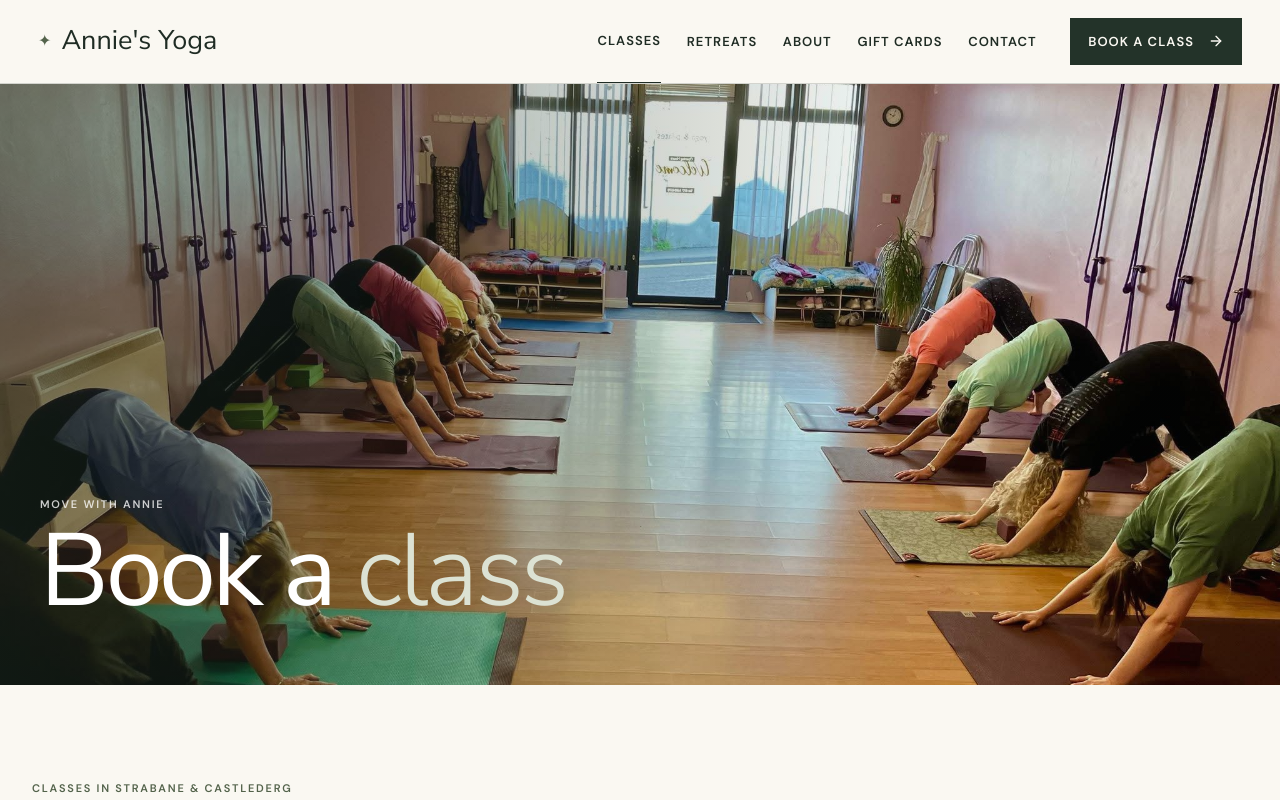
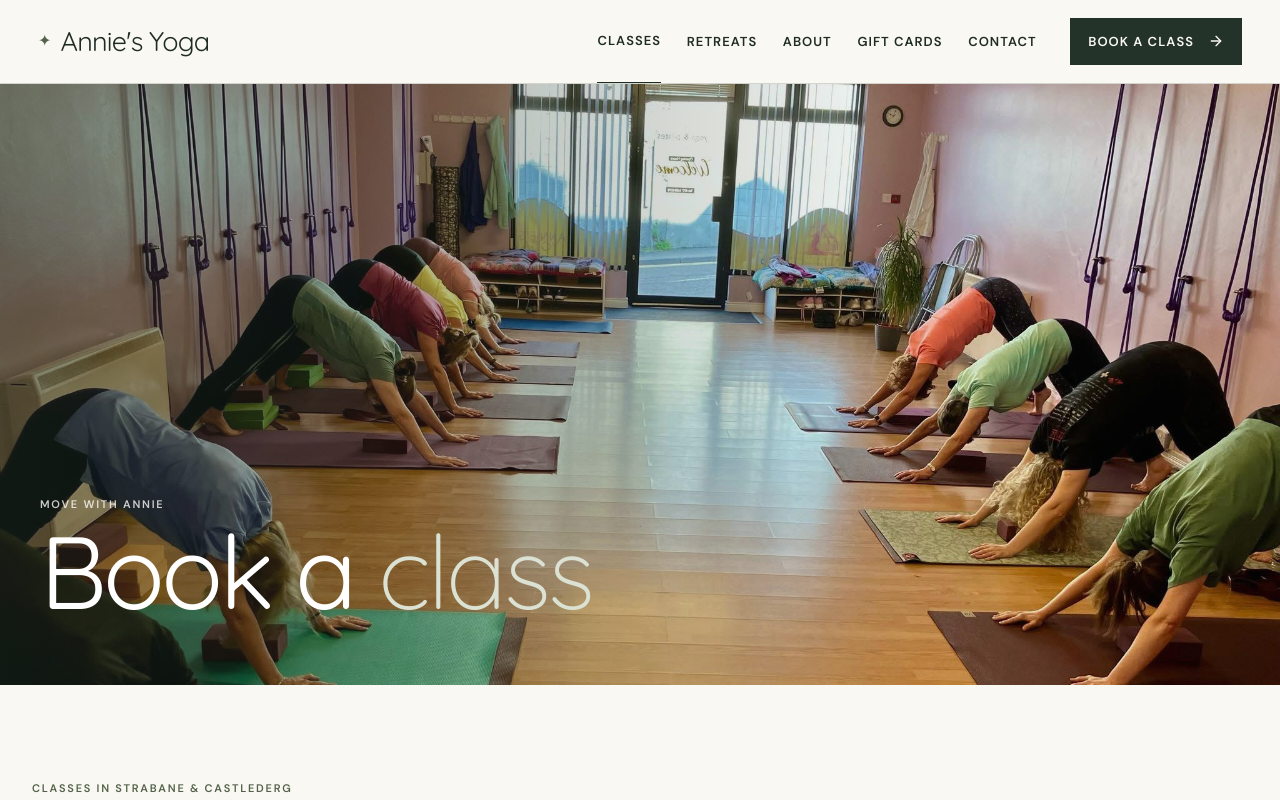
Before and after one commit to aliciaahunt/annies-yoga-website, a React (Vite) app: page /schedule in a window 1280 px wide. Shown: the top 800 px of the page. Built offline with nearby package versions, Linux system fonts and the light colour scheme.

Commit message:
Use rounded Yoga Off East inspired typography

```diff
--- a/src/styles/components.css
+++ b/src/styles/components.css
@@ -1,7 +1,7 @@
 .site { min-height: 100vh; overflow: hidden; }
 .section-shell { width: min(1240px, calc(100% - 80px)); margin: 0 auto; }
 .site-header { position: relative; z-index: 30; display: flex; align-items: center; min-height: 82px; padding: 0 38px; background: var(--paper); border-bottom: 1px solid var(--line); }
-.brand { display: flex; align-items: center; gap: 10px; margin-right: auto; font-family: var(--serif); font-size: 27px; }
+.brand { display: flex; align-items: center; gap: 10px; margin-right: auto; font-family: var(--serif); font-size: 27px; font-weight: 400; letter-spacing: -.03em; }
 .brand-flourish { color: var(--moss); font-family: var(--sans); font-size: 16px; }
 .site-nav { display: flex; align-items: center; gap: clamp(15px, 2vw, 32px); font-size: 13px; font-weight: 600; text-transform: uppercase; letter-spacing: .08em; }
 .site-nav > a:not(.nav-cta) { padding: 31px 0; }
@@ -14,7 +14,7 @@
 .hero > img { width: 100%; height: 100%; object-fit: cover; object-position: center 54%; }
 .hero-overlay { position: absolute; inset: 0; background: linear-gradient(90deg, rgba(20,35,26,.61), rgba(20,35,26,.08) 72%), linear-gradient(0deg, rgba(17,28,21,.22), transparent 45%); }
 .hero-content { position: absolute; inset: 0; display: flex; flex-direction: column; justify-content: center; align-items: flex-start; width: min(1240px, calc(100% - 80px)); margin: auto; }
-.hero h1 { max-width: 800px; margin: 14px 0 22px; font-family: var(--serif); font-size: clamp(72px, 8.2vw, 130px); line-height: .85; letter-spacing: -.035em; }
+.hero h1 { max-width: 800px; margin: 14px 0 22px; font-family: var(--serif); font-size: clamp(72px, 8.2vw, 130px); font-weight: 300; line-height: .9; letter-spacing: -.055em; }
 .hero h1 em { color: #dce2d3; }
 .hero-content > p:last-of-type { max-width: 530px; font-size: 18px; line-height: 1.7; }
 .eyebrow { margin-bottom: 16px; color: var(--moss); font-size: 11px; font-weight: 600; letter-spacing: .16em; text-transform: uppercase; }
--- a/src/styles/index.css
+++ b/src/styles/index.css
@@ -1,4 +1,4 @@
-@import url('https://fonts.googleapis.com/css2?family=DM+Sans:wght@400;500;600&family=Nunito+Sans:wght@300;400;500;600&display=swap');
+@import url('https://fonts.googleapis.com/css2?family=DM+Sans:wght@400;500;600&family=Quicksand:wght@300;400;500&display=swap');
 @import 'tailwindcss';
 @import './theme.css';
 @import './base.css';
--- a/src/styles/theme.css
+++ b/src/styles/theme.css
@@ -9,6 +9,6 @@
   --ink: #1f2c24;
   --muted: #657066;
   --line: rgba(35, 51, 41, 0.18);
-  --serif: 'Avenir Next', Avenir, 'Nunito Sans', sans-serif;
+  --serif: 'Quicksand', 'Avenir Next', Avenir, sans-serif;
   --sans: 'DM Sans', Arial, sans-serif;
 }
```
